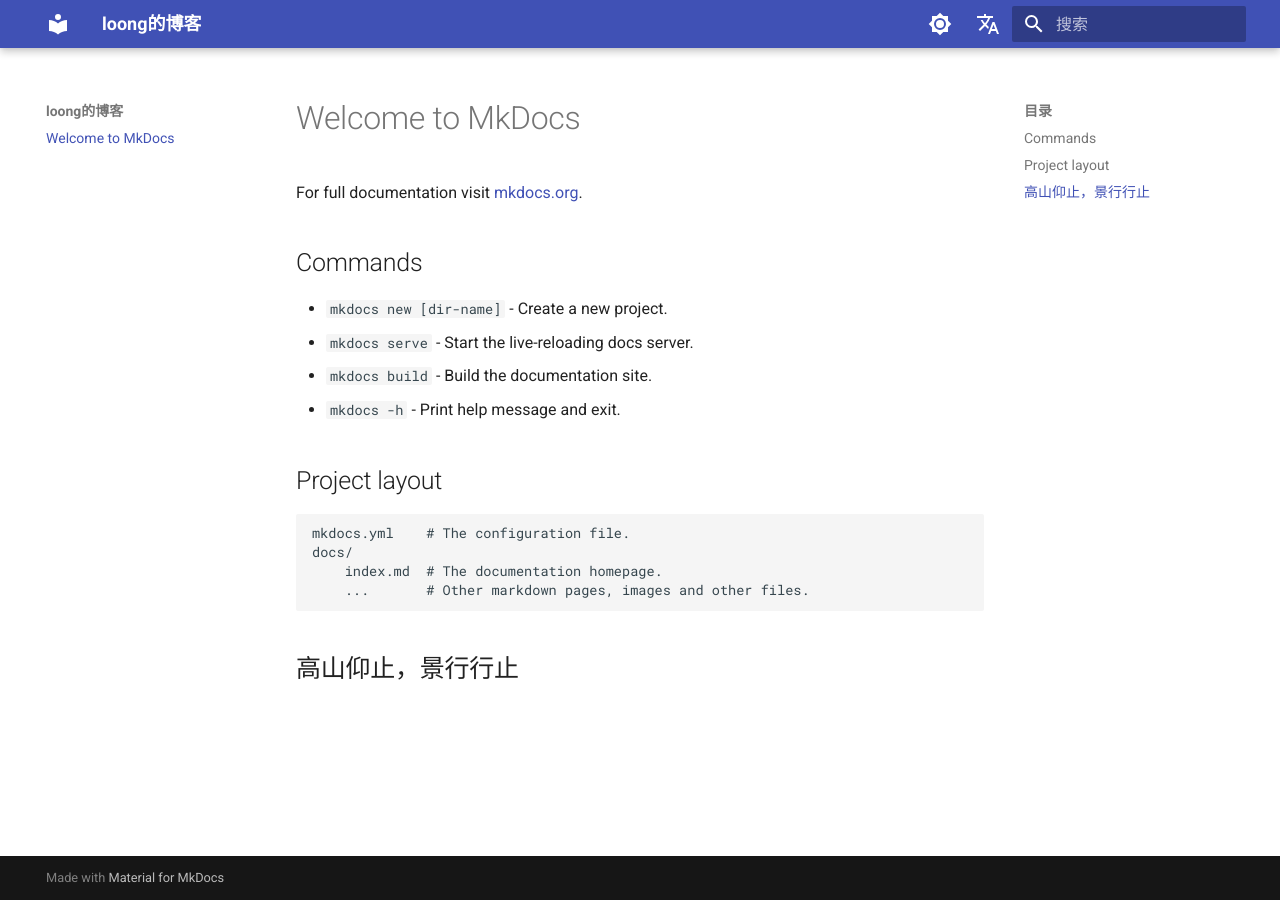
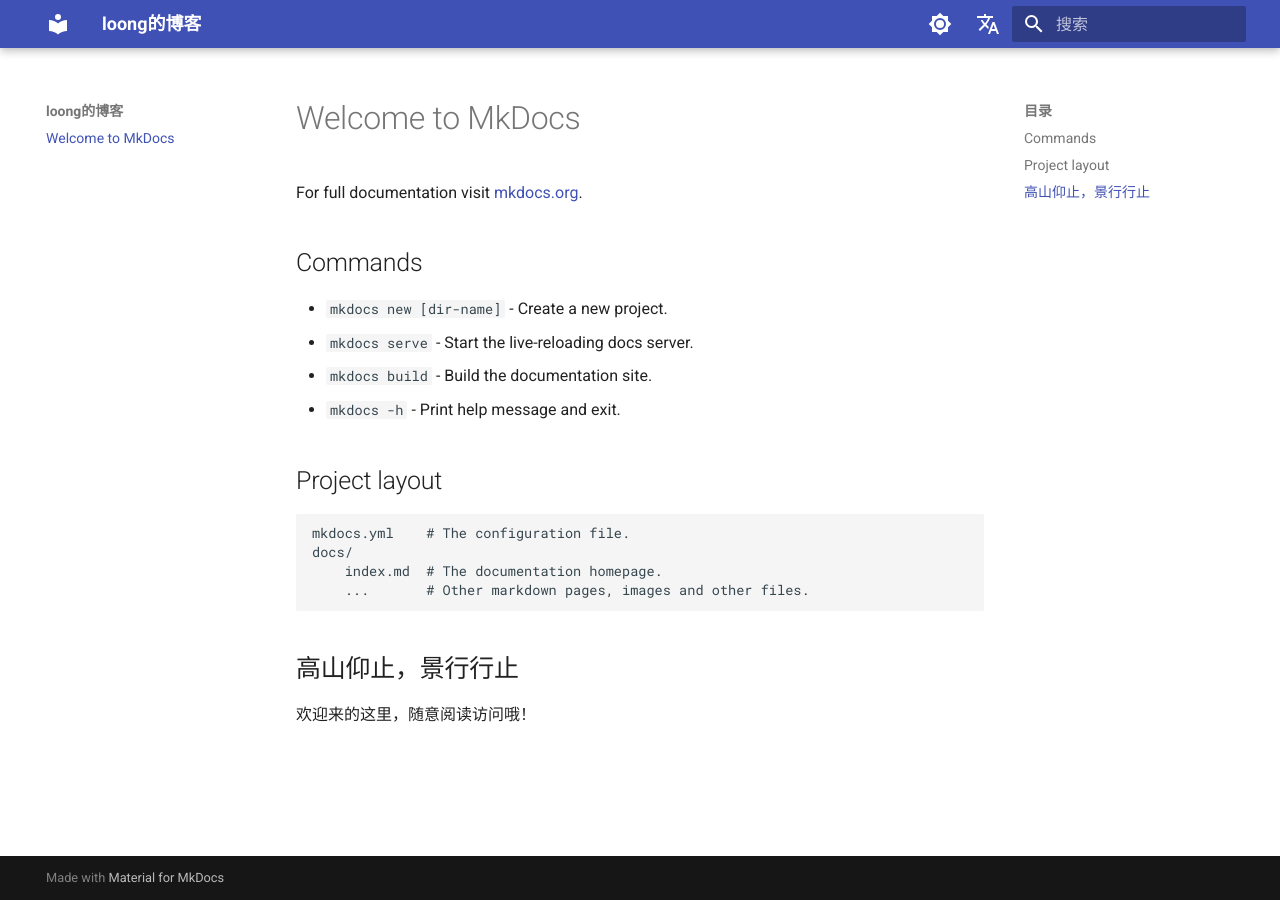
Before and after one commit to 971230/971230.github.io, an MkDocs documentation site: the page built from docs/index.md, in a window 1280 px wide. Built offline with MkDocs 1.6.1 and Material for MkDocs 9.7.7, drawn with Linux system fonts in a browser that asks for light colours; comment, search, counter and statistics services are not loaded.

Commit message:
修改主页面

```diff
--- a/docs/index.md
+++ b/docs/index.md
@@ -17,3 +17,4 @@
         ...       # Other markdown pages, images and other files.
 
 ## 高山仰止，景行行止
+欢迎来的这里，随意阅读访问哦！
```
